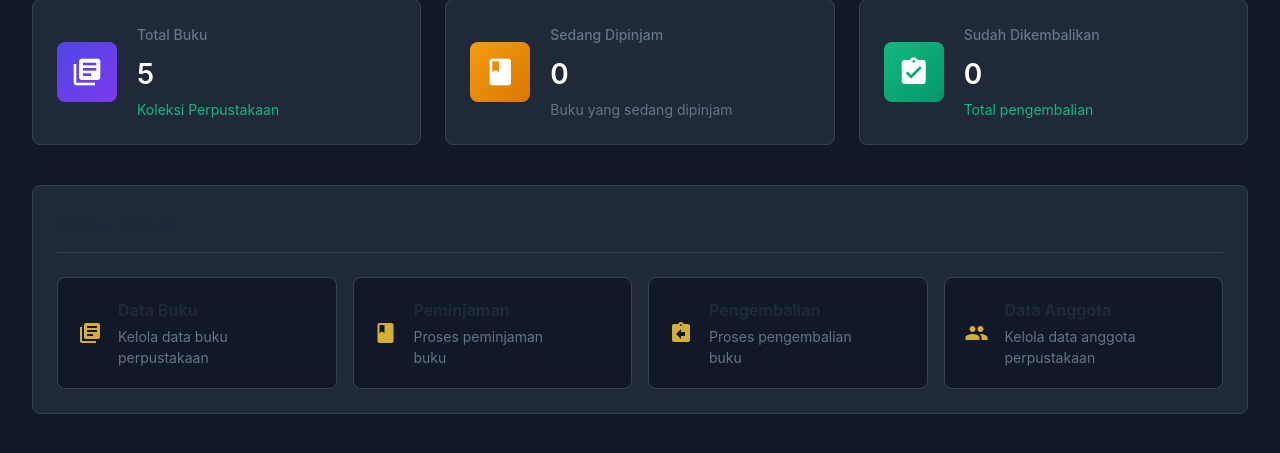
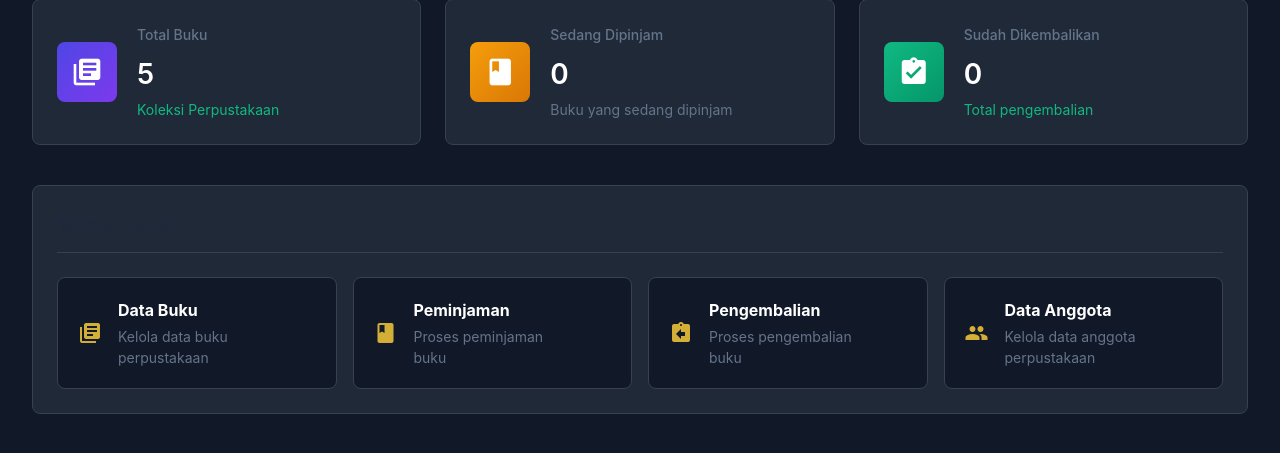
Before and after one commit to AlvinIlham/UAS, a PHP site: page /dashboard.php in a window 1280 px wide. Shown: the part 173-626 px from the top of the page. Run offline with PHP 8.4, Linux system fonts and the light colour scheme; a user stored in the database is signed in; data comes from the database, SQL or seed files in the repository; data that the repository does not hold is empty.

Commit message:
Add .hintrc configuration file and update text color in quick-info section for dark theme

```diff
--- a/style.css
+++ b/style.css
@@ -1082,7 +1082,7 @@
 }
 
 .quick-info h3 {
-  color: var(--text-primary);
+  color: var(--text-white);
   font-size: 1rem;
   margin-bottom: 0.25rem;
 }
```
Also changed, not shown: 1 other file.
